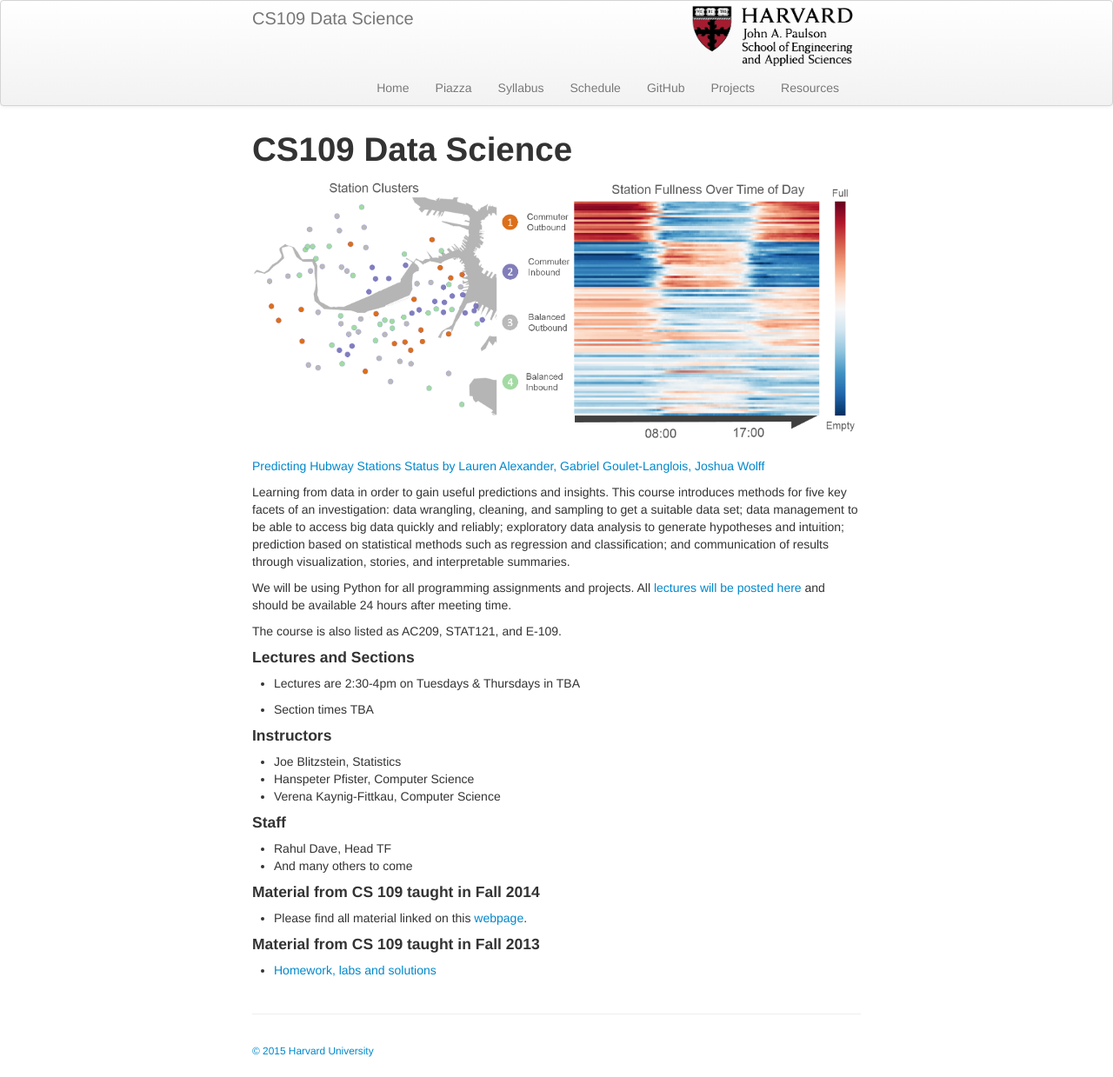
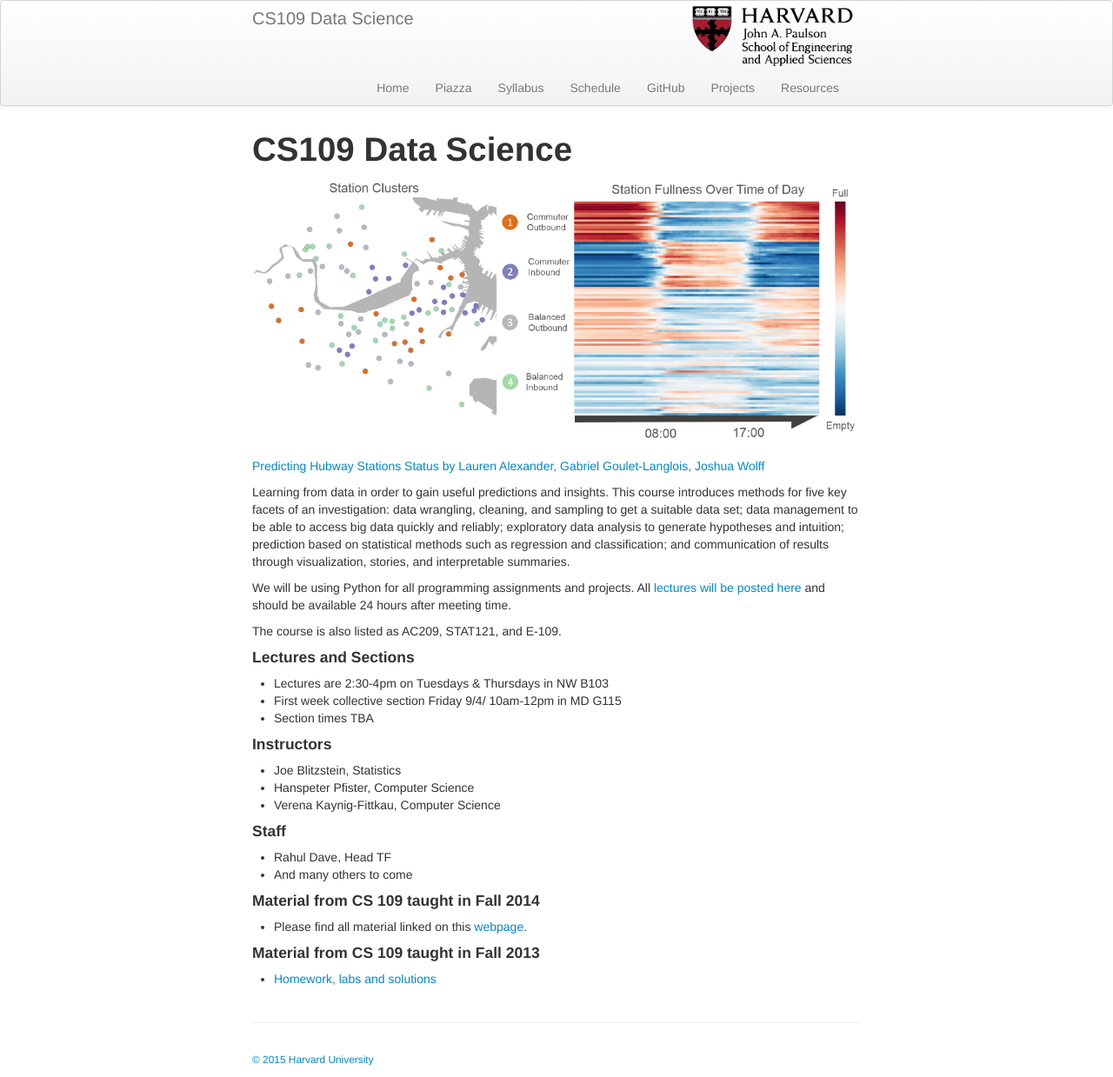
Before and after one commit to cs109/2015, a Jekyll site: the page built from index.md, in a window 1280 px wide. Shown: the whole page at 87% size. Built offline with Jekyll 4.4.1, drawn with Linux system fonts in a browser that asks for light colours.

Commit message:
added first week section and lecture room

```diff
--- a/index.md
+++ b/index.md
@@ -18,8 +18,8 @@
 
 #### Lectures and Sections
 
-* Lectures are 2:30-4pm on Tuesdays & Thursdays in TBA
-
+* Lectures are 2:30-4pm on Tuesdays & Thursdays in NW B103
+* First week collective section Friday 9/4/ 10am-12pm in MD G115
 * Section times TBA
 
 #### Instructors
```
